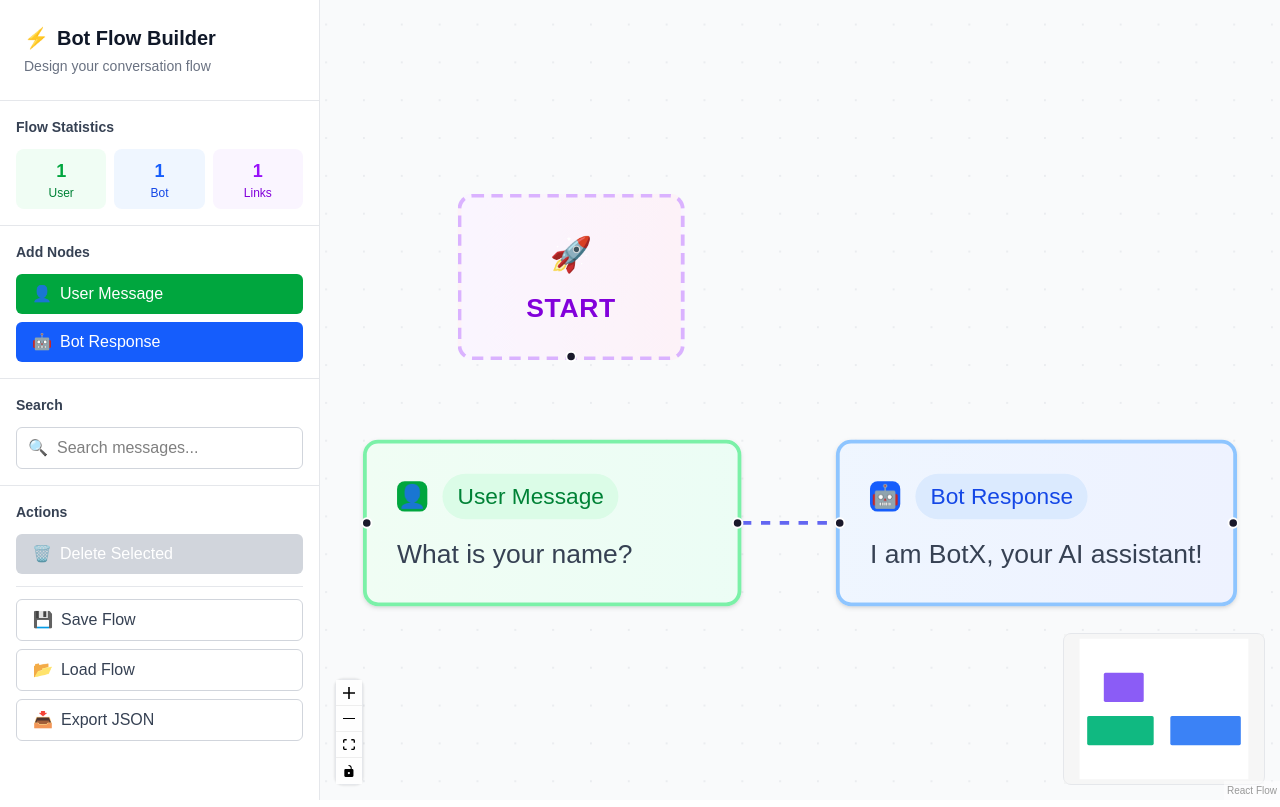
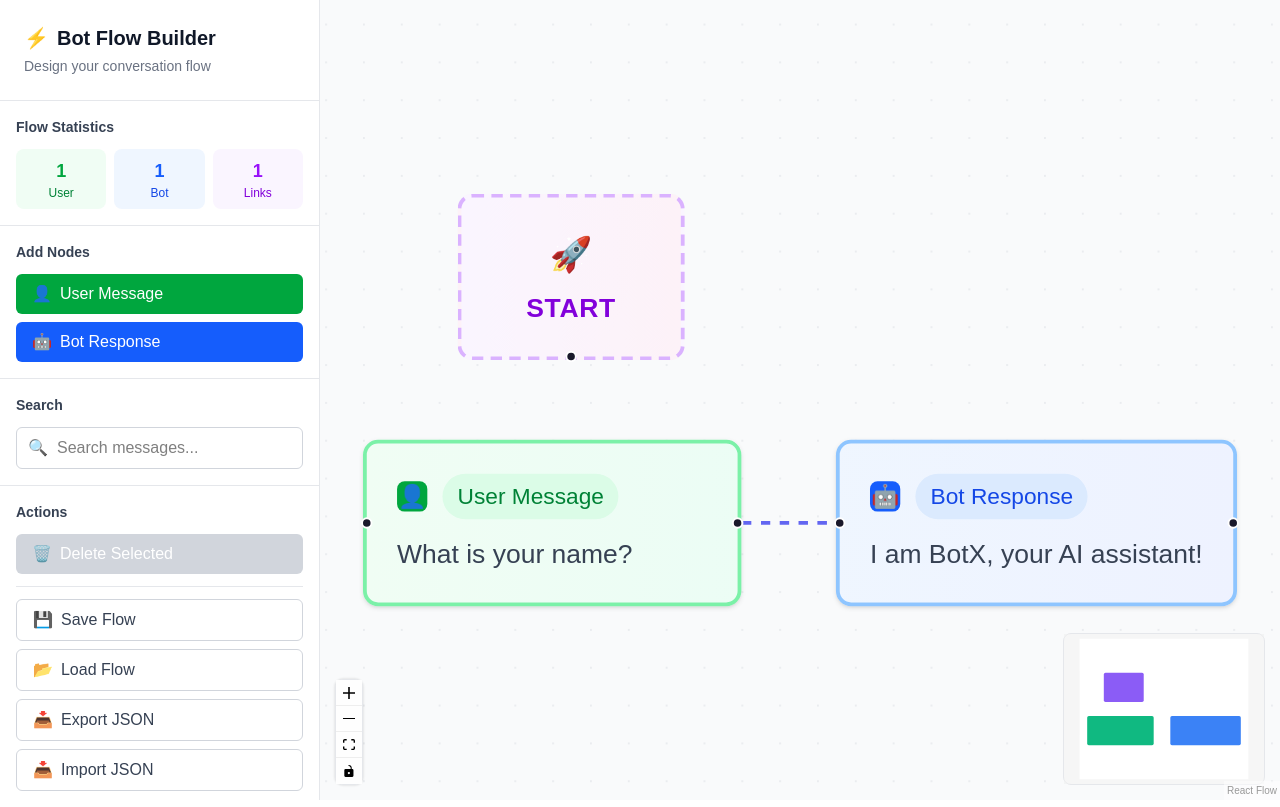
Before and after one commit to Abinash17a/BoTS, a React (Vite) app: page /bots in a window 1280 px wide. Built offline with nearby package versions, Linux system fonts and the light colour scheme.

Commit message:
import added

```diff
--- a/src/components/Flow.tsx
+++ b/src/components/Flow.tsx
@@ -285,6 +285,27 @@ function Flow() {
     link.click()
   }
 
+  const handleImport = async (e: React.ChangeEvent<HTMLInputElement>) => {
+    const file = e.target.files?.[0];
+    if (!file) return;
+
+    try {
+      const text = await file.text();
+      const data = JSON.parse(text);
+
+      if (Array.isArray(data.nodes) && Array.isArray(data.edges)) {
+        setNodes(data.nodes);
+        setEdges(data.edges);
+        alert("Flow imported successfully!");
+      } else {
+        alert("Invalid JSON structure. Must contain 'nodes' and 'edges'.");
+      }
+    } catch (err) {
+      alert("Failed to import JSON: " + (err as Error).message);
+    }
+  };
+
+
   //   const handleImportClick = () => {
   //   fileInputRef.current?.click();
   // };
@@ -431,6 +452,26 @@ function Flow() {
             <span>📥</span>
             Export JSON
           </button>
+          <>
+            <input
+              id="import-json"
+              type="file"
+              accept=".json"
+              onChange={handleImport}
+              className="hidden"
+            />
+            <label
+              htmlFor="import-json"
+              className="w-full cursor-pointer"
+            >
+              <div
+                className="w-full flex items-center justify-start gap-2 px-4 py-2 border border-gray-300 hover:bg-gray-50 text-gray-700 rounded-md transition-colors duration-200 font-medium"
+              >
+                <span>📥</span>
+                Import JSON
+              </div>
+            </label>
+          </>
 
         </div>
 
@@ -446,7 +487,7 @@ function Flow() {
       </div>
 
       {/* Flow Area - Fixed container sizing */}
-      <div className="flex-1 relative" style={{ height: "100vh", width: "100%" ,cursor: "crosshair" }}>
+      <div className="flex-1 relative" style={{ height: "100vh", width: "100%", cursor: "crosshair" }}>
         <ReactFlow
           nodes={nodes}
           edges={edges}
```
Lines whose indentation alone changed are shown as unchanged.
